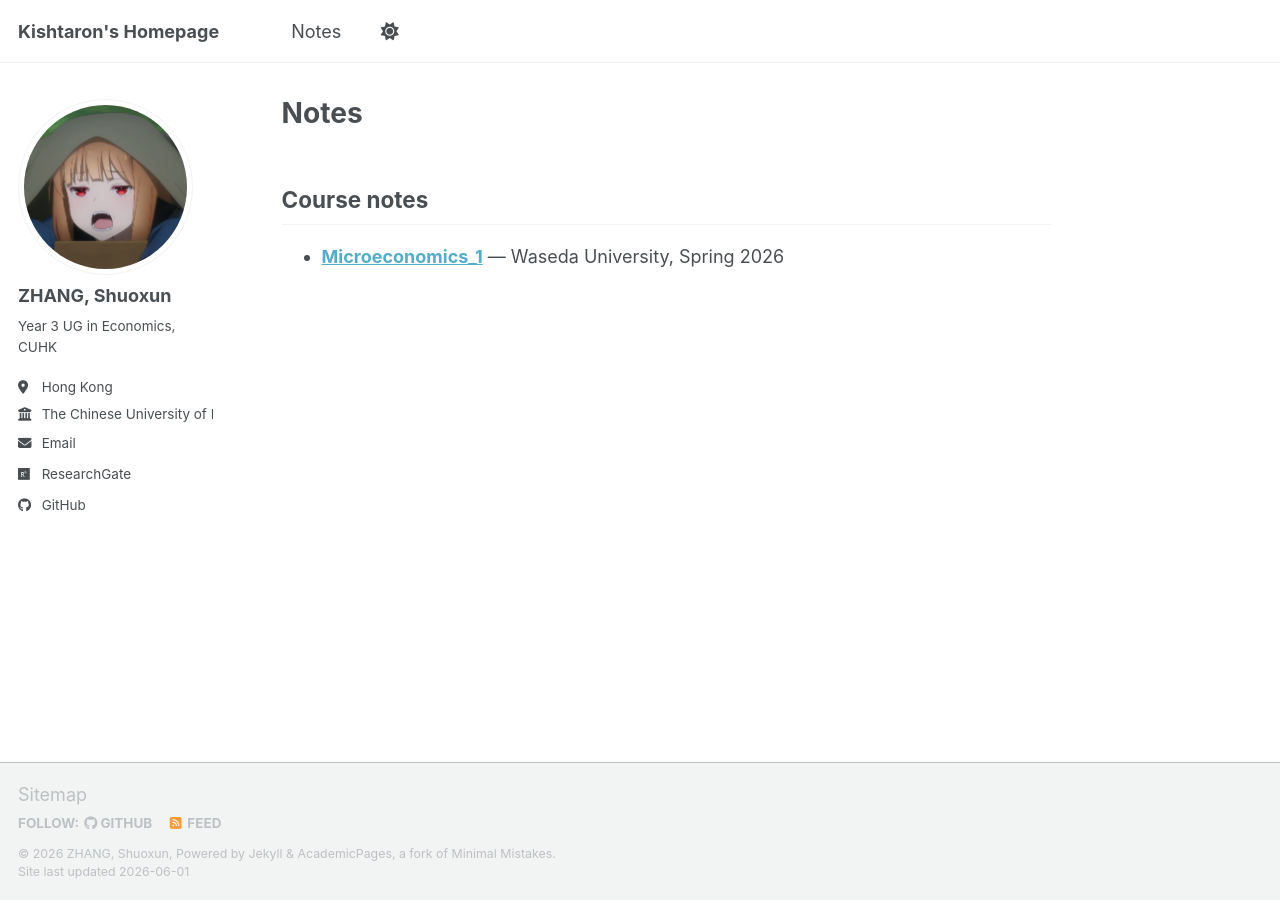
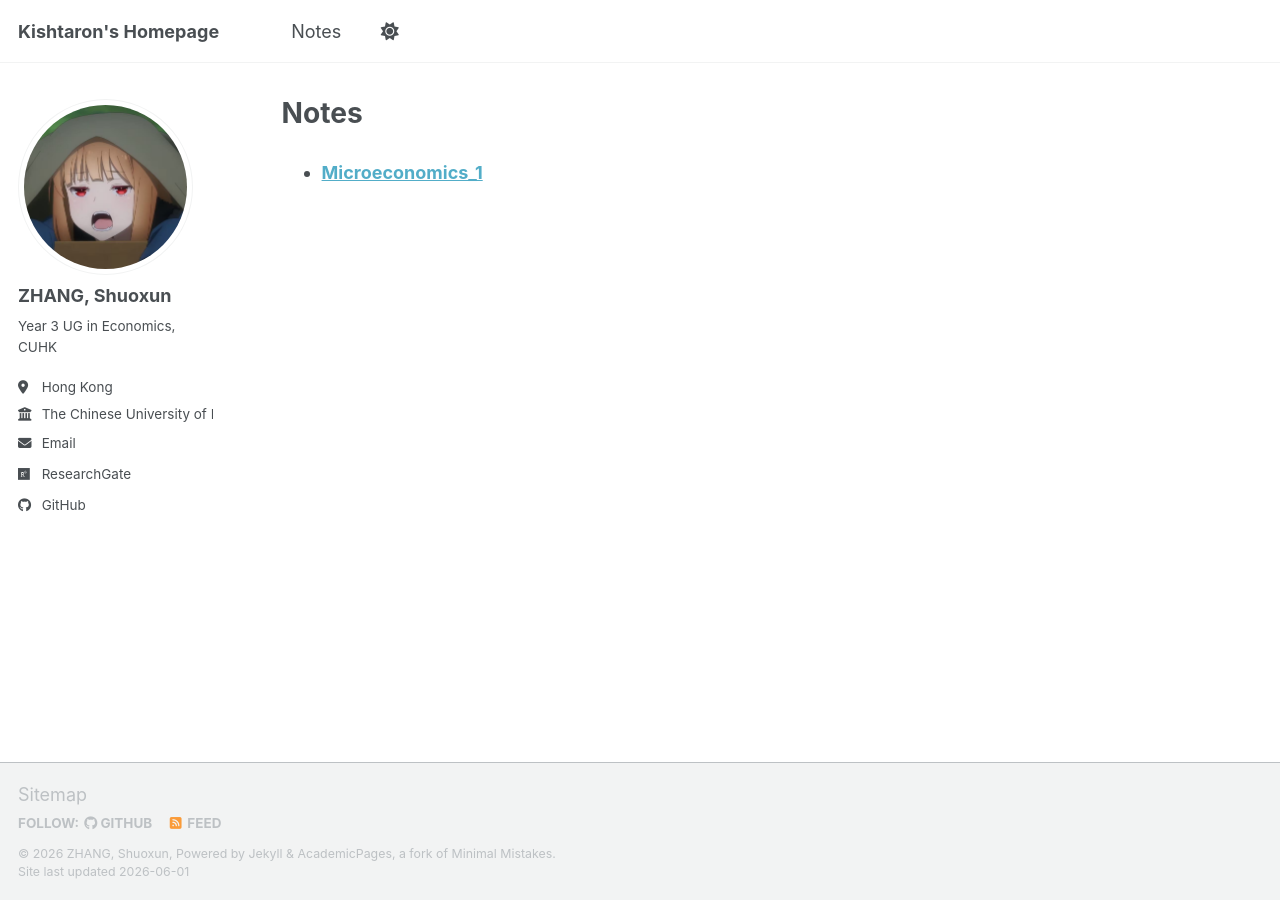
Before and after one commit to Kishtonzhang/Kishtonzhang.github.io, a Jekyll site: the page built from _pages/notes.md, in a window 1280 px wide. Built offline with Jekyll 4.4.1, drawn with Linux system fonts in a browser that asks for light colours; a script bundle is joined from its source files by our own code; library files that are not in the unit come from our copies.

Commit message:
Notes index: show only Microeconomics_1 link

```diff
--- a/_pages/notes.md
+++ b/_pages/notes.md
@@ -5,6 +5,4 @@ permalink: /notes/
 author_profile: true
 ---
 
-## Course notes
-
-- **[Microeconomics_1](/notes/microeconomics-1/)** — Waseda University, Spring 2026
+- **[Microeconomics_1](/notes/microeconomics-1/)**
```
